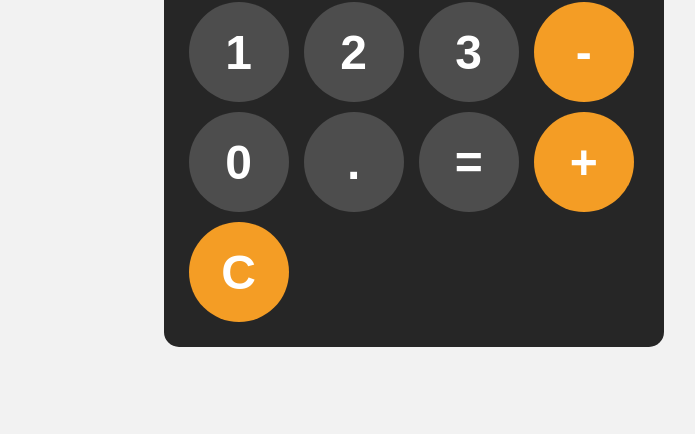
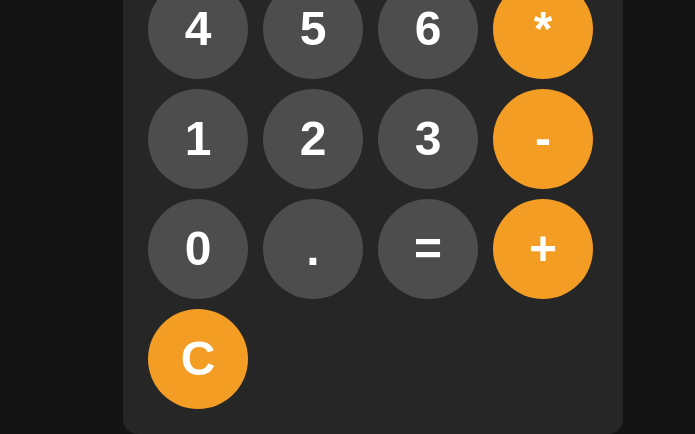
Before and after one commit to richardtetsuya/Jakulator, a plain HTML site: page index.html in a window 1280 px wide. Shown: the part 374-808 px from the top of the page, without its empty margins (389-1084 px from the left). Drawn offline with Linux system fonts and the light colour scheme.

Commit message:
style.css

```diff
--- a/style.css
+++ b/style.css
@@ -1,10 +1,10 @@
 body{
     margin: 0;
-    display: flex;
+    margin-left: 40%;
     justify-content: center;
     align-items: center;
-    height: 90vh;
-    background-color: hsl(0, 0%, 95%);
+    margin-top: 2%;
+    background-color: hsl(0, 0%, 8%);
 }
 
 #display{
```
